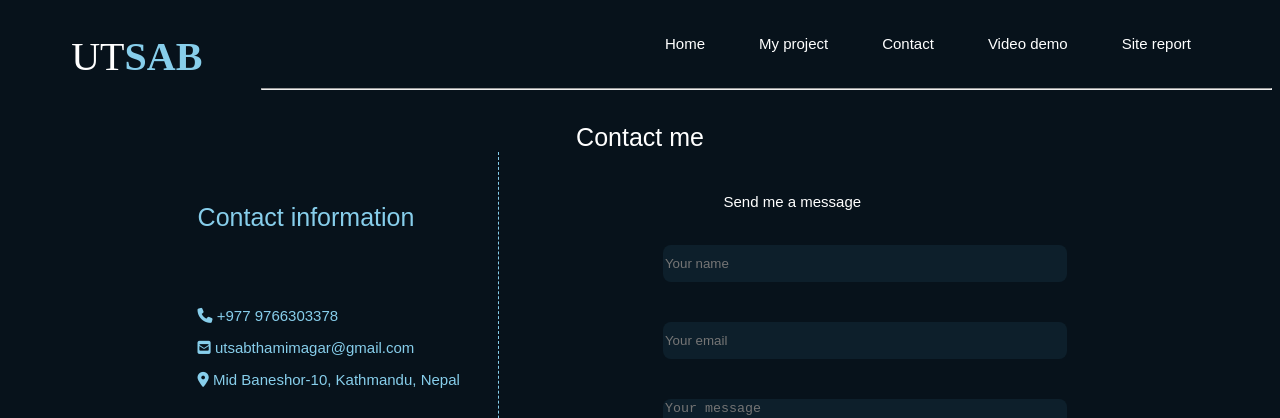
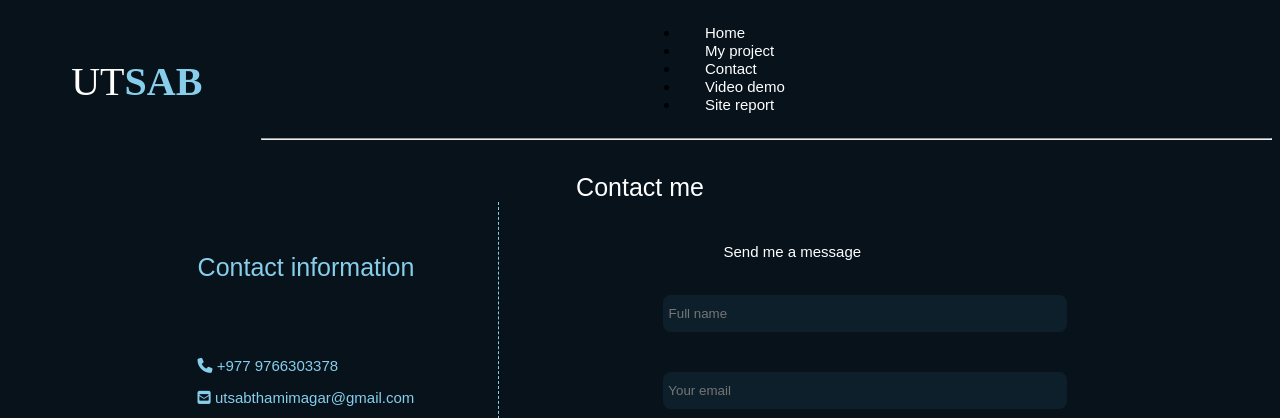
Before and after one commit to UtsabMagar3/AS1, a plain HTML site: page contact.html in a window 1280 px wide. Shown: the top 418 px of the page. Drawn offline with Linux system fonts and the light colour scheme.

Commit message:
made final design

```diff
--- a/contact.html
+++ b/contact.html
@@ -11,12 +11,14 @@
     </header>
     <nav>
         <div class="logo"> <a href="#">UT<b>SAB</b></a></div>
-        <div class="menu">
-            <a href="index.html">Home</a>
-            <a href="project.html">My project</a>
-            <a href="contact.html">Contact</a>
-            <a href="videoDemo.html">Video demo</a>
-            <a href="sitereport.html">Site report</a>
+        <div>
+        <ul class="menu">
+            <li><a href="index.html">Home</a></li>
+            <li><a href="project.html">My project</a></li>
+            <li><a href="contact.html">Contact</a></li>
+            <li><a href="videoDemo.html">Video demo</a></li>
+            <li><a href="sitereport.html">Site report</a></li>
+        </ul>
         </div>
     </nav>
     <div class="line"><hr></div>
@@ -46,13 +48,13 @@
             <p>Send me a message</p>
             <form action="https://formsubmit.co/utsabthamimagar@gmail.com" method="POST">
                 <div class="form">
-                    <input type="temt" name="name" required placeholder="Your name">
+                    <input type="temt" name="name" required placeholder=" Full name">
                 </div>
                 <div class="form">
-                    <input type="email" name="email" required placeholder="Your email">
+                    <input type="email" name="email" required placeholder=" Your email">
                 </div>
                 <div class="form">
-                    <textarea name="message" required placeholder="Your message"></textarea>
+                    <textarea name="message" required placeholder=" Your message"></textarea>
                 </div>
                 <div>
                     <button type="submit"> Send message </button>
```
